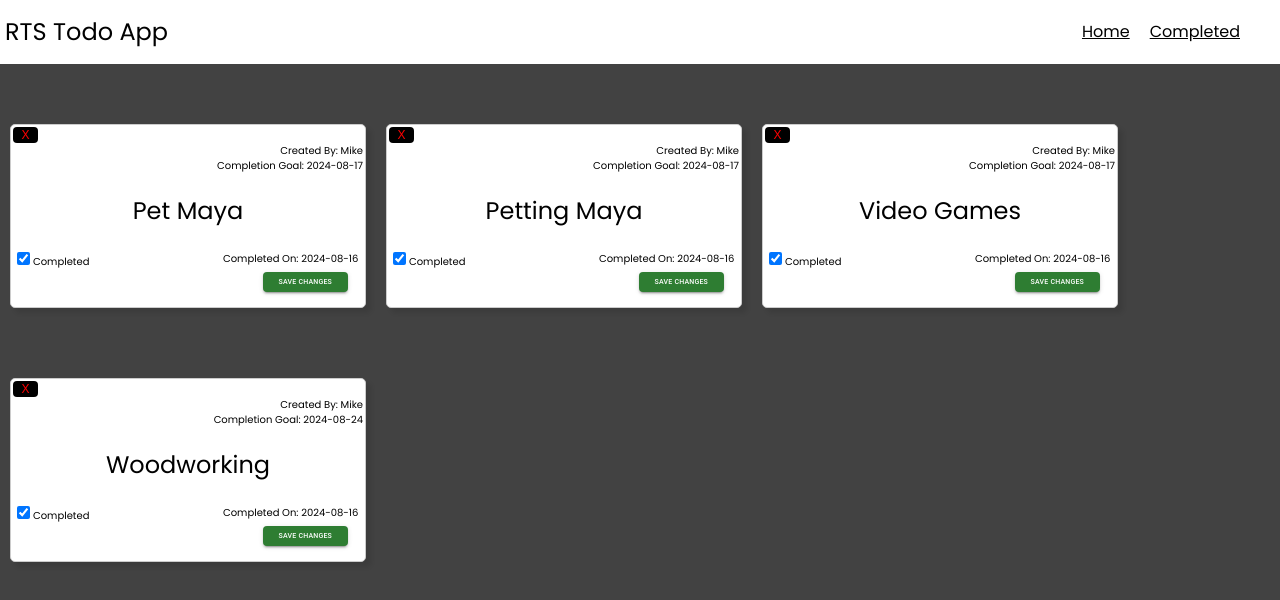
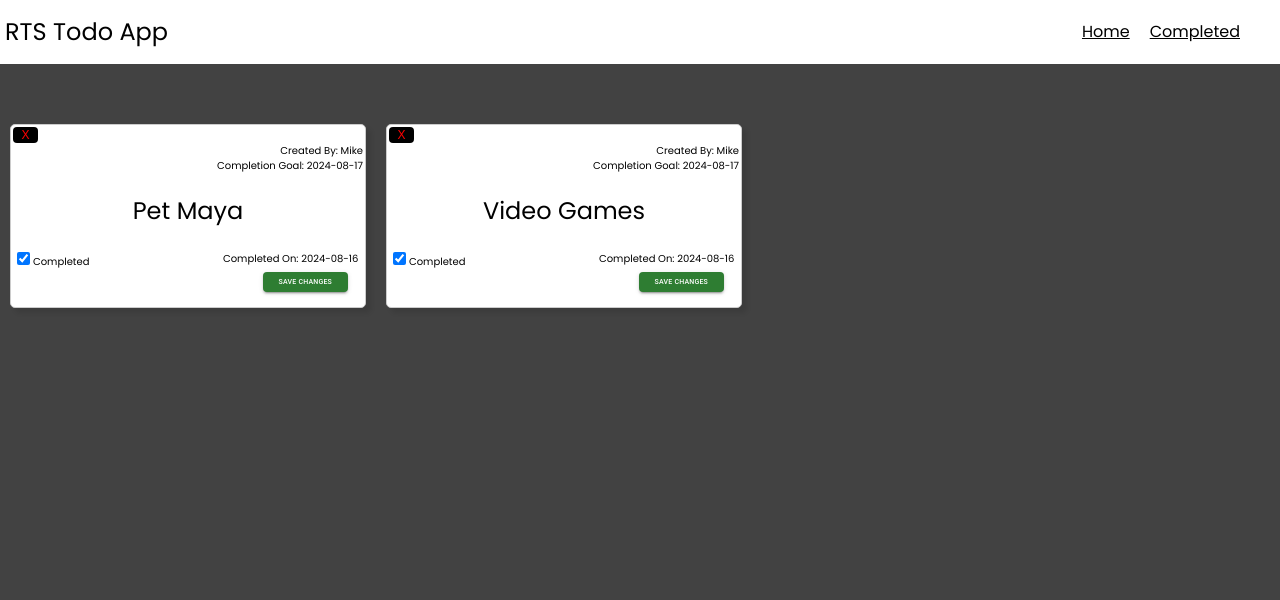
Before and after one commit to michaeladilulo/RTS-Todo-App, a React (Vite) app: page /completed in a window 1280 px wide. Shown: the top 600 px of the page. Built offline with nearby package versions, Linux system fonts and the light colour scheme; data requests are answered from the project's data file.

Commit message:
Comments out use callback code. Still works as intended

```diff
--- a/data/db.json
+++ b/data/db.json
@@ -38,7 +38,7 @@
       "createdBy": "Mike",
       "title": "Petting Maya",
       "id": "6292",
-      "completed": true
+      "completed": false
     },
     {
       "completionGoal": "2024-08-17",
@@ -54,7 +54,7 @@
       "createdBy": "Mike",
       "title": "Woodworking",
       "id": "98ec",
-      "completed": true
+      "completed": false
     }
   ]
 }
--- a/src/Pages/CompleteLists.tsx
+++ b/src/Pages/CompleteLists.tsx
@@ -10,11 +10,11 @@ function completedLists () {
 
   const renderLists = useCallback(
     (listItem: any, requestType: 'POST' | 'DELETE') => {
-      setIncompleteList((list: any[]) =>
-        requestType === 'POST'
-          ? [...list, listItem]
-          : list.filter((item) => item.id !== listItem.id)
-      );
+      // setIncompleteList((list: any[]) =>
+      //   requestType === 'POST'
+      //     ? [...list, listItem]
+      //     : list.filter((item) => item.id !== listItem.id)
+      // );
     },
     []
   );
```
